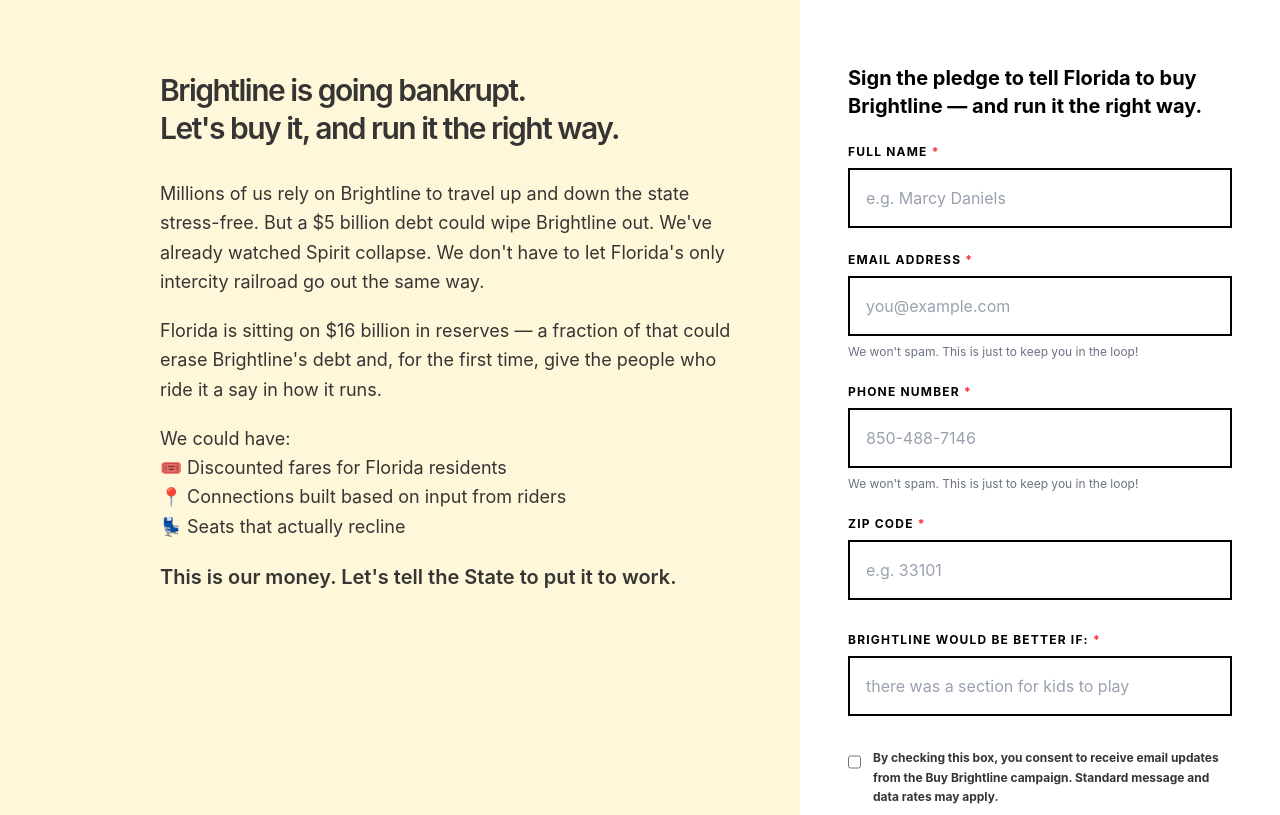
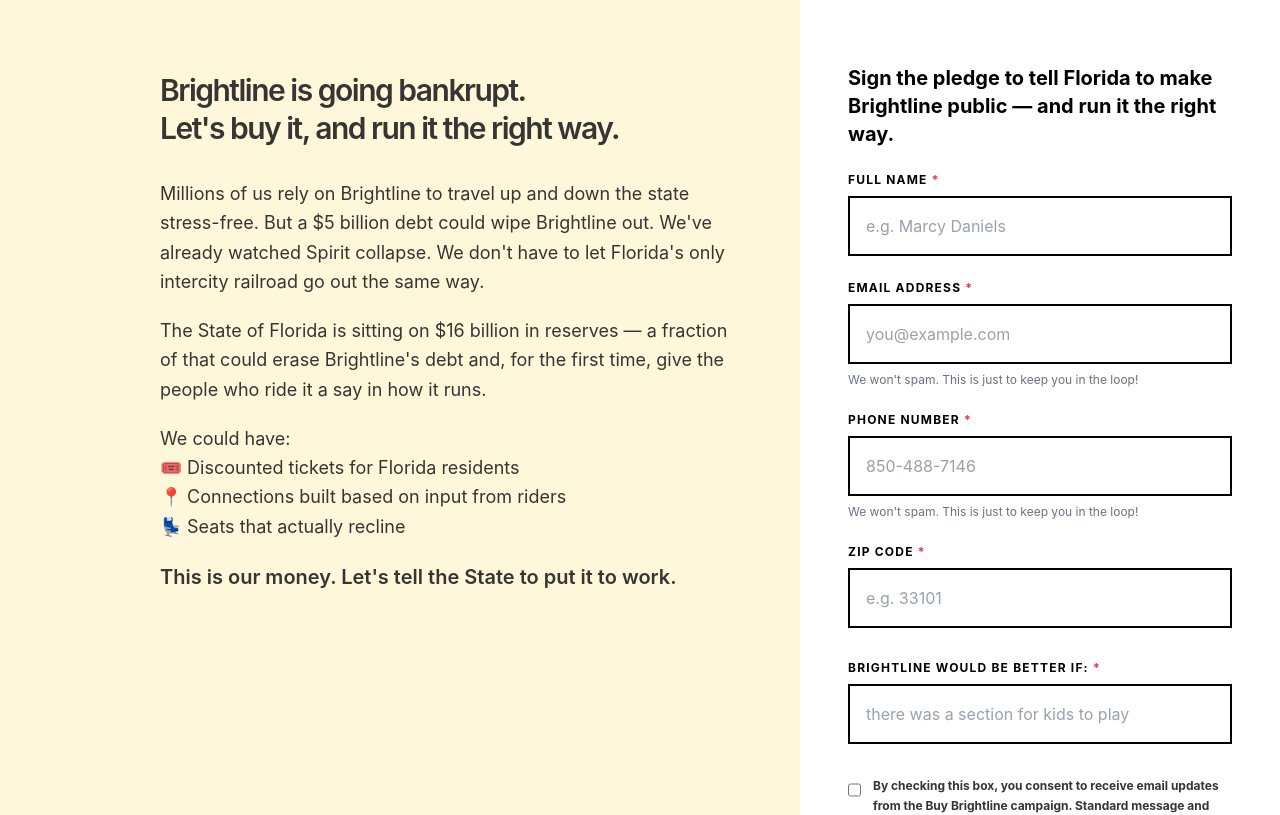
Before and after one commit to Together-Not-For/buy-brightline, a Next.js app in the folder blog/: page / in a window 1280 px wide. Shown: the top 815 px of the page. Built offline with nearby package versions, Linux system fonts and the light colour scheme.

Commit message:
little copy edits (#3)

```diff
--- a/blog/app/components/pledge.tsx
+++ b/blog/app/components/pledge.tsx
@@ -57,7 +57,7 @@
   // otherwise
   return (
     <div className="text-black">
-      <h2 className="text-xl font-bold mb-6">Sign the pledge to tell Florida to buy Brightline — and run it the right way.</h2>
+      <h2 className="text-xl font-bold mb-6">Sign the pledge to tell Florida to make Brightline public — and run it the right way.</h2>
 
       <form onSubmit={submitForm.onSubmit((values) => handleSubmit(values))}>
 
--- a/blog/app/page.tsx
+++ b/blog/app/page.tsx
@@ -24,13 +24,13 @@
             Florida's only intercity railroad go out the same way.
           </p>
           <p className="mb-5 leading-relaxed text-lg">
-            Florida is sitting on $16 billion in reserves — a fraction of that
+            The State of Florida is sitting on $16 billion in reserves — a fraction of that
             could erase Brightline's debt and, for the first time, give the
             people who ride it a say in how it runs.
           </p>
           <p className="mb-5 leading-relaxed text-lg">
             We could have:<br />
-            🎟️ Discounted fares for Florida residents<br />
+            🎟️ Discounted tickets for Florida residents<br />
             📍 Connections built based on input from riders<br />
             💺 Seats that actually recline
           </p>
```
